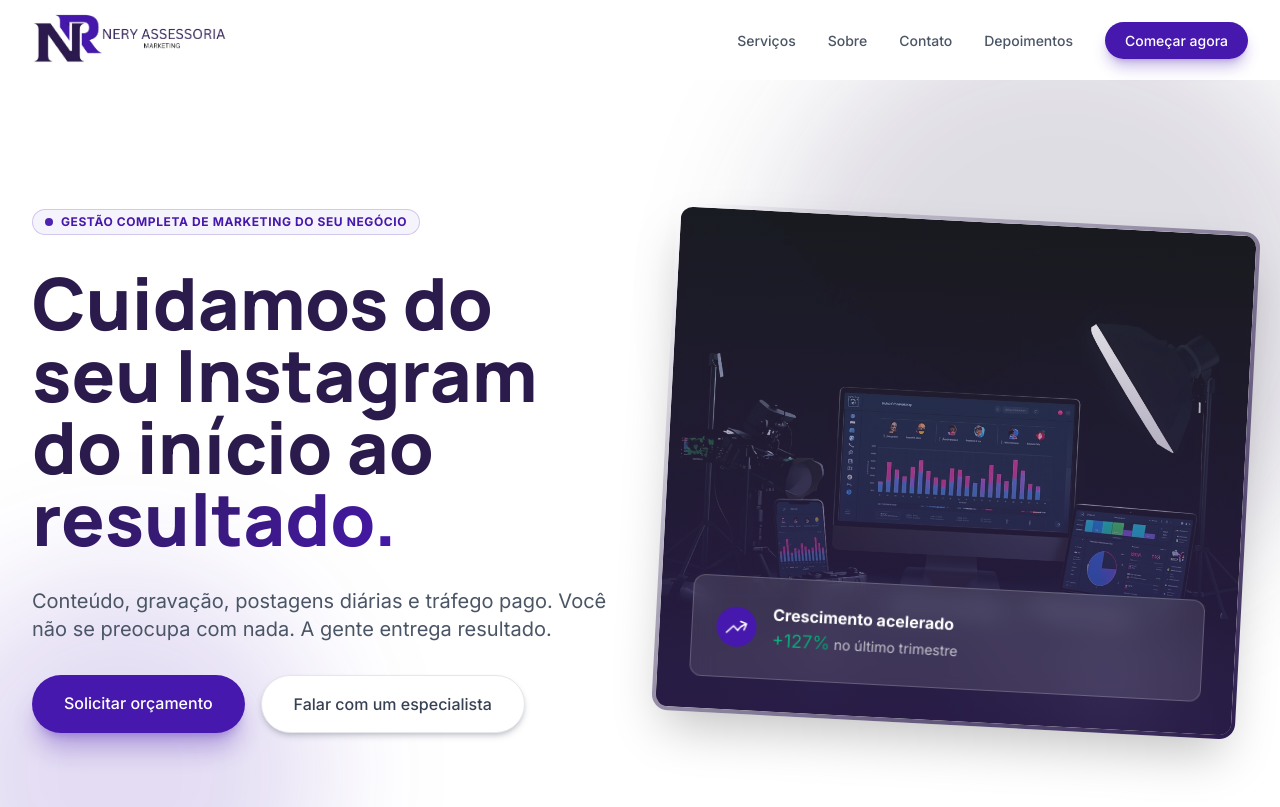
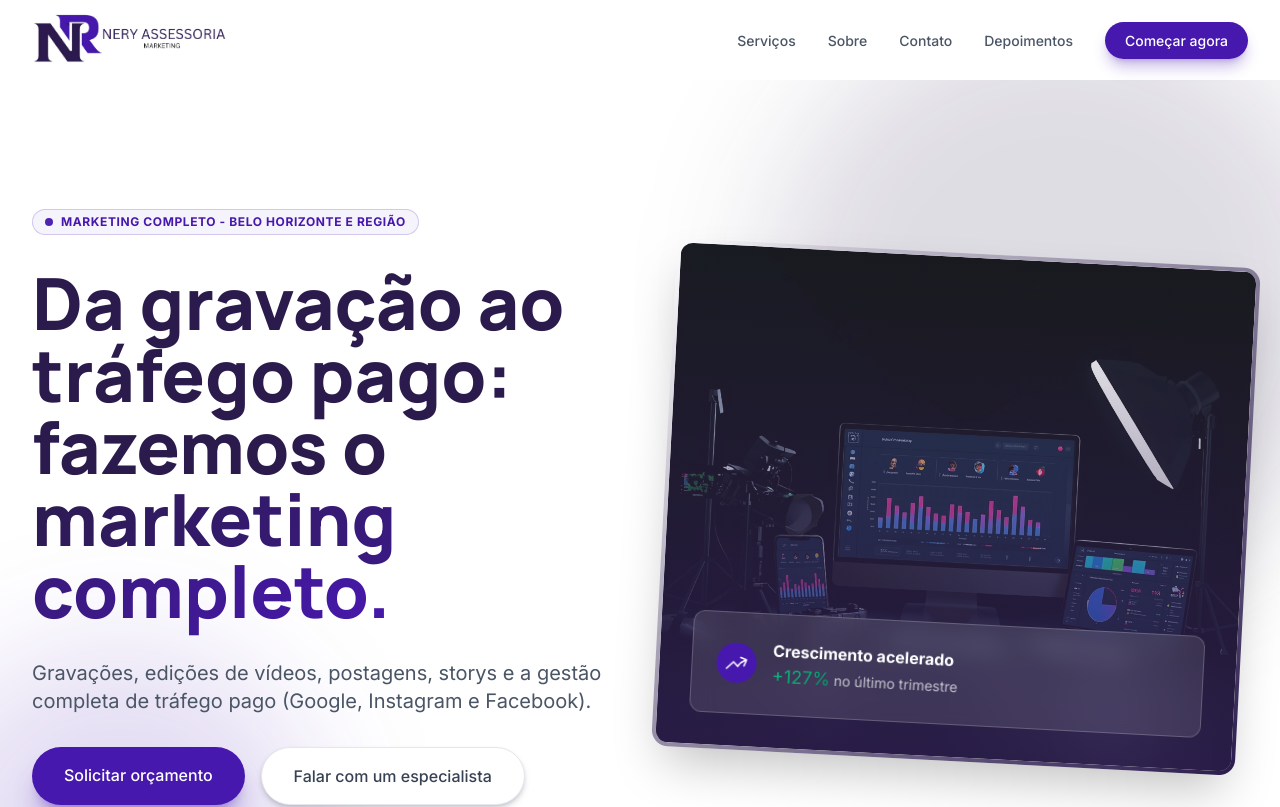
Before and after one commit to fullseeksolucoes/nery-assessoria, a Next.js app: page / in a window 1280 px wide. Shown: the top 807 px of the page. Built offline with nearby package versions, Linux system fonts and the light colour scheme.

Commit message:
Atualizar localizações de Sabará para Belo Horizonte em componentes de layout, banner, mapa de contato e rodapé.

```diff
--- a/src/app/layout.tsx
+++ b/src/app/layout.tsx
@@ -45,6 +45,9 @@ export const metadata: Metadata = {
     "marketing para negócios",
     "Sabará",
     "Belo Horizonte",
+    "Belo Horizonte e Região",
+    "Grande BH",
+    "Região Metropolitana de Belo Horizonte",
     "Minas Gerais",
   ],
   authors: [{ name: "Nery Assessoria Marketing" }],
@@ -118,7 +121,7 @@ const jsonLd = {
       },
       address: {
         "@type": "PostalAddress",
-        addressLocality: "Sabará",
+        addressLocality: "Belo Horizonte",
         addressRegion: "MG",
         addressCountry: "BR",
       },
@@ -147,7 +150,7 @@ const jsonLd = {
       email: "contato@neryassessoria.com.br",
       address: {
         "@type": "PostalAddress",
-        addressLocality: "Sabará",
+        addressLocality: "Belo Horizonte",
         addressRegion: "MG",
         addressCountry: "BR",
       },
--- a/src/components/banner-hero.tsx
+++ b/src/components/banner-hero.tsx
@@ -16,7 +16,7 @@ export default function BannerHero() {
         aria-hidden="true"
       />
       <div
-        className="absolute bottom-0 left-0 -ml-20 -mb-20 w-[400px] h-[400px] bg-accent/15 rounded-full blur-3xl pointer-events-none hidden lg:block"
+        className="absolute bottom-0 left-0 -ml-20 -mb-20 w-100 h-100 bg-accent/15 rounded-full blur-3xl pointer-events-none hidden lg:block"
         aria-hidden="true"
       />
 
@@ -24,16 +24,16 @@ export default function BannerHero() {
         <div className="grid grid-cols-1 lg:grid-cols-2 gap-12 items-center">
           {/* Conteúdo textual */}
           <div className="space-y-8 text-center lg:text-left">
-            <Tag>gestão completa de marketing do seu negócio</Tag>
+            <Tag>Marketing completo - Belo horizonte e Região</Tag>
 
             <h1 className="font-manrope font-extrabold text-5xl md:text-6xl lg:text-7xl leading-none text-primary">
-              Cuidamos do seu Instagram do início ao{" "}
-              <span className="text-gradient">resultado.</span>
+              Da gravação ao tráfego pago: fazemos o{" "}
+              <span className="text-gradient">marketing completo.</span>
             </h1>
 
             <p className="text-lg md:text-xl text-gray-600 max-w-2xl mx-auto lg:mx-0 font-light">
-              Conteúdo, gravação, postagens diárias e tráfego pago. Você não se
-              preocupa com nada. A gente entrega resultado.
+              Gravações, edições de vídeos, postagens, storys e a gestão
+              completa de tráfego pago (Google, Instagram e Facebook).
             </p>
 
             <div
--- a/src/components/contact-map.tsx
+++ b/src/components/contact-map.tsx
@@ -7,7 +7,7 @@ export default function ContactMap() {
       {/* Imagem do mapa */}
       <Image
         src="/contact/map-contact.webp"
-        alt="Localização em Sabará, MG - Brasil"
+        alt="Localização em Belo Horizonte, MG - Brasil"
         fill
         className="object-cover"
       />
@@ -38,7 +38,7 @@ export default function ContactMap() {
         <div className="flex items-center gap-2">
           <MapPinIcon className="size-4 text-accent" />
           <span className="text-sm font-semibold text-foreground">
-            Sabará, MG - Brasil
+            Belo Horizonte, MG - Brasil
           </span>
         </div>
       </div>
--- a/src/components/footer.tsx
+++ b/src/components/footer.tsx
@@ -122,7 +122,7 @@ export default function Footer() {
                   aria-label="Ver localização no Google Maps"
                 >
                   <MapPinHouse size={16} aria-hidden="true" />
-                  Sabará, MG - Brasil
+                  Belo Horizonte, MG - Brasil
                 </a>
               </li>
             </ul>
```
